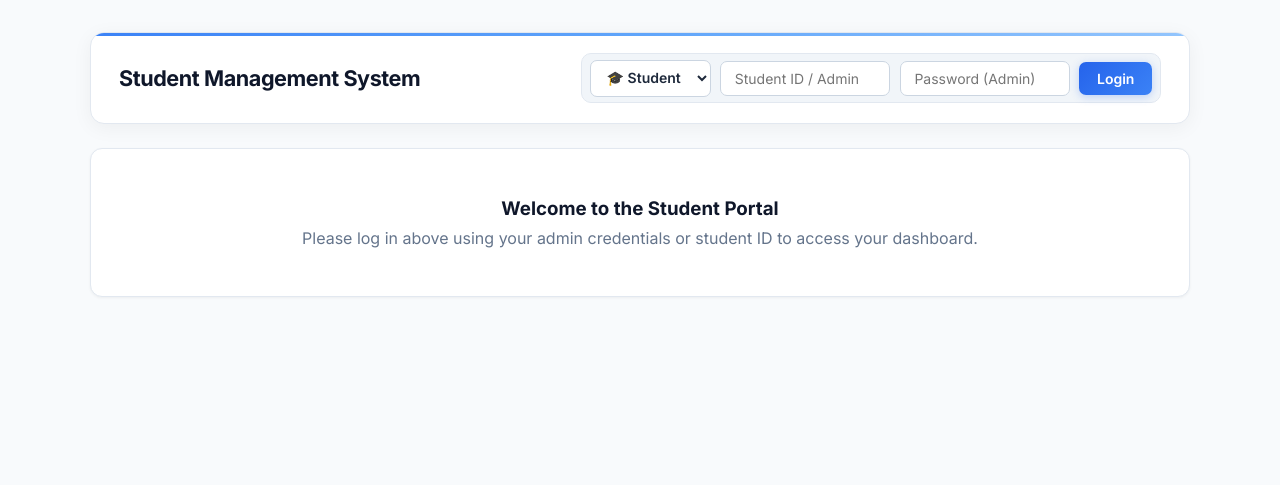
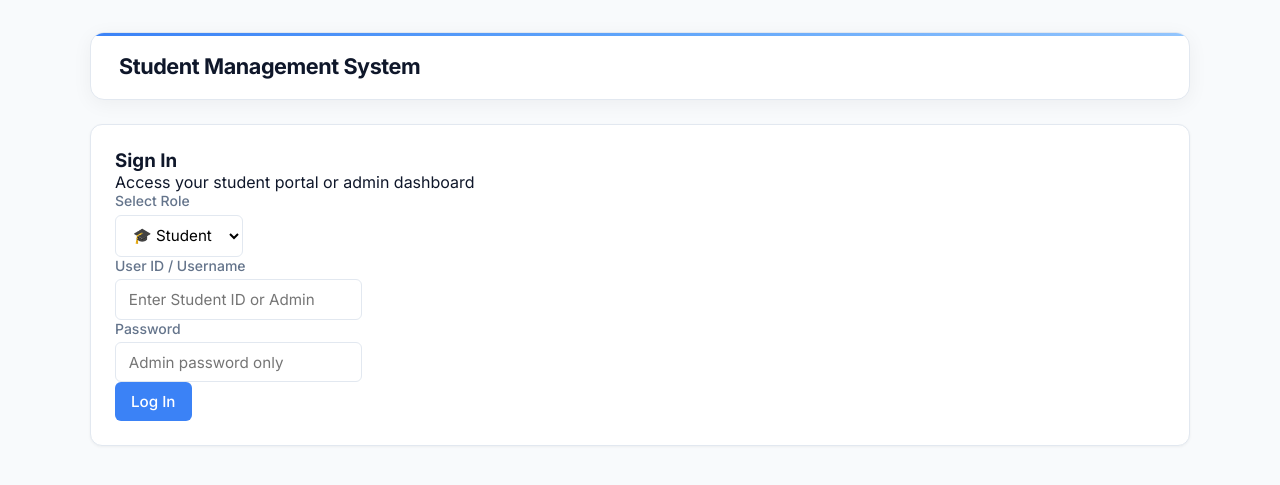
Before and after one commit to Sereiboth180/StudentManagementSystem, a Flask app: page / in a window 1280 px wide. Shown: the top 485 px of the page. Run offline with Flask 3, Linux system fonts and the light colour scheme.

Commit message:
Update index.html

```diff
--- a/templates/index.html
+++ b/templates/index.html
@@ -12,7 +12,6 @@
         <!-- Top Bar Header -->
         <header>
             <h2>Student Management System</h2>
-            <div class="top-actions">
             {% if role %}
                 <div style="display: flex; align-items: center; gap: 1rem;">
                     <span style="font-size: 0.9rem; color: var(--text-muted);">
@@ -20,20 +19,40 @@
                     </span>
                     <a href="{{ url_for('logout') }}" class="btn btn-danger" style="padding: 0.4rem 0.85rem; font-size: 0.85rem;">Logout</a>
                 </div>
-                {% else %}
-                    <!-- Enhanced Login Form -->
-                    <form action="{{ url_for('login') }}" method="POST" class="login-form">
-                        <select name="role" id="role-select" class="role-select" required>
+            {% endif %}
+        </header>
+
+        {% if not role %}
+            <!-- Vertical / Row-by-Row Facebook Style Login Card -->
+            <div class="card login-card">
+                <div class="login-header">
+                    <h3>Sign In</h3>
+                    <p>Access your student portal or admin dashboard</p>
+                </div>
+
+                <form action="{{ url_for('login') }}" method="POST" class="stacked-login-form">
+                    <div class="form-group">
+                        <label for="role-select">Select Role</label>
+                        <select name="role" id="role-select" class="form-input" required>
                             <option value="student">🎓 Student</option>
                             <option value="admin">🔑 Admin</option>
                         </select>
-                        <input type="text" name="username" placeholder="Student ID / Admin" class="login-input" required autocomplete="off">
-                        <input type="password" name="password" id="password-input" placeholder="Password (Admin)" class="login-input">
-                        <button type="submit" class="btn-login">Login</button>
+                    </div>
+
+                    <div class="form-group">
+                        <label for="username">User ID / Username</label>
+                        <input type="text" id="username" name="username" placeholder="Enter Student ID or Admin" class="form-input" required autocomplete="off">
+                    </div>
+
+                    <div class="form-group">
+                        <label for="password-input">Password</label>
+                        <input type="password" id="password-input" name="password" placeholder="Admin password only" class="form-input">
+                    </div>
+
+                    <button type="submit" class="btn btn-primary btn-block">Log In</button>
                 </form>
+            </div>
         {% endif %}
-            </div>
-        </header>
 
         {% if role == 'admin' %}
             <!-- CSV Export / Import Tools -->
@@ -123,7 +142,7 @@
                     </table>
                 </div>
 
-                <!-- Pagination Links -->
+                <!-- Pagination -->
                 {% if pagination and pagination.pages > 1 %}
                 <div class="pagination" style="display: flex; gap: 0.5rem; justify-content: center; margin-top: 1.5rem;">
                     {% for page_num in pagination.iter_pages() %}
@@ -154,18 +173,10 @@
                 <p style="color: var(--text-muted); margin-top: 0.5rem;">Student record not found.</p>
                 {% endif %}
             </div>
-
-        {% else %}
-            <!-- Guest View -->
-            <div class="card" style="text-align: center; padding: 3rem;">
-                <h3>Welcome to the Student Portal</h3>
-                <p style="color: var(--text-muted); margin-top: 0.5rem;">Please log in above using your admin credentials or student ID to access your dashboard.</p>
-            </div>
         {% endif %}
 
     </div>
 
-    <!-- Optional JS file -->
     <script src="{{ url_for('static', filename='script.js') }}"></script>
 </body>
 </html>
```
Lines whose indentation alone changed are shown as unchanged.
